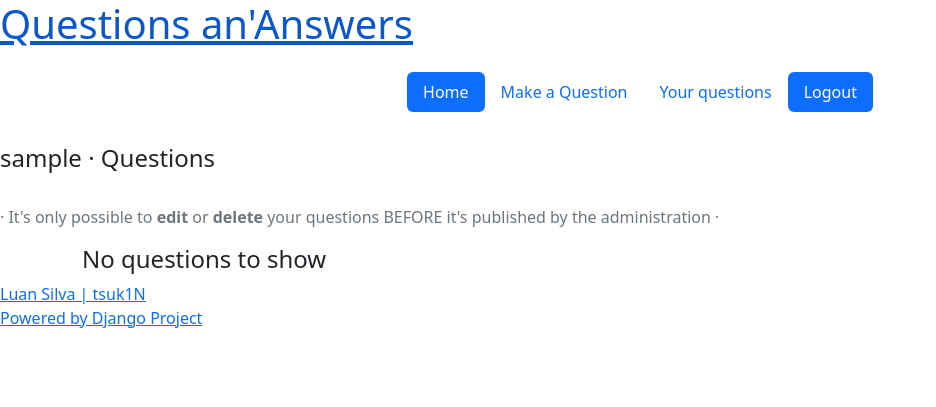
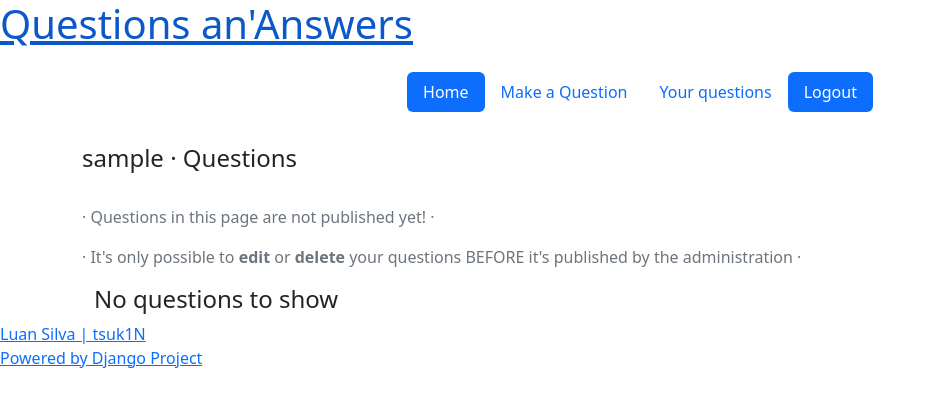
Before and after one commit to tsuk1N/questions-app, a Django app: page /question/your-questions/ in a window 1280 px wide. Shown: the top 407 px of the page, without its empty margins (0-936 px from the left). Run offline with Django 4.2, Linux system fonts and the light colour scheme; the visitor is signed in with stand-in values (Sample User, id 1); data that the repository does not hold is empty.

Commit message:
Add pagination

```diff
--- a/questions/templates/questions/author_question_list.html
+++ b/questions/templates/questions/author_question_list.html
@@ -1,11 +1,14 @@
 {% extends 'questions/base.html' %}
 
-{% block title %}<title>Qan'A - Index</title>{% endblock title %}
+{% block title %}<title>Qan'A - Your questions</title>{% endblock title %}
 
 {% block content %}
-
+<div class="container">
     {% if request.user.is_authenticated %}
     <h4 class="py-3">{{ request.user }} &middot; Questions</h4>
+    <div class="text-muted center-help-message my-3">
+        &middot; Questions in this page are not published yet! &middot;
+    </div>
     <div class="text-muted center-help-message my-3">
         &middot; It's only possible to <b>edit</b> or <b>delete</b> your questions BEFORE it's published by the administration &middot;
     </div>
@@ -14,12 +17,13 @@
             {% for question in question_list %}
             <div class="my-2">
                 <div class="question-border">
-                <a href="{% url 'questions:detail' question.pk %}"><h2>{{ question.question_text }}</h2></a>
+                    <h2>{{ question.question_text }}</h2>
                     <p>{{ question.pub_date|date:"d/M/Y - H:i" }}</p>
                     <p>-- <a href="{% url 'questions:update' question.pk %}">Edit</a> | <a href="{% url 'questions:delete' question.pk %}">Delete</a> --</p>
                 </div>
             </div>
             {% endfor %}
+            {% include "questions/pagination.html" %}
         {% else %}
             <div class="question-border">
                 <h4>No questions to show</h4>
@@ -28,8 +32,12 @@
     </div>
     {% else %}
         <div class="container">
-        <h4><a href="">You need to login first to see your questions.</a></h4>
+            <h4><a href="{% url 'authors:login' %}">You need to login first to see your questions.</a></h4>
+            <h4><a href="{% url 'authors:register' %}">Or register if you don't have an account.</a></h4>
         </div>
     {% endif %}
 
+
+</div>
+
 {% endblock content %}
```
Lines whose indentation alone changed are shown as unchanged.
